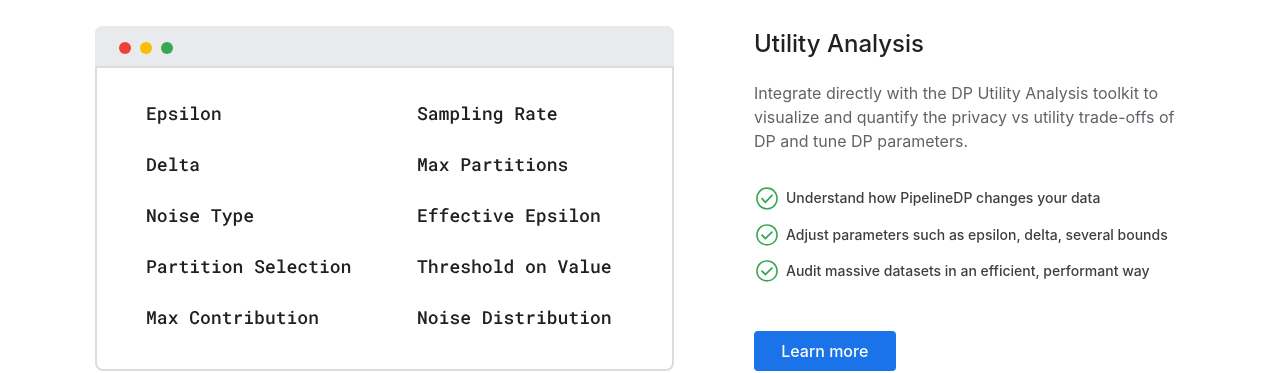
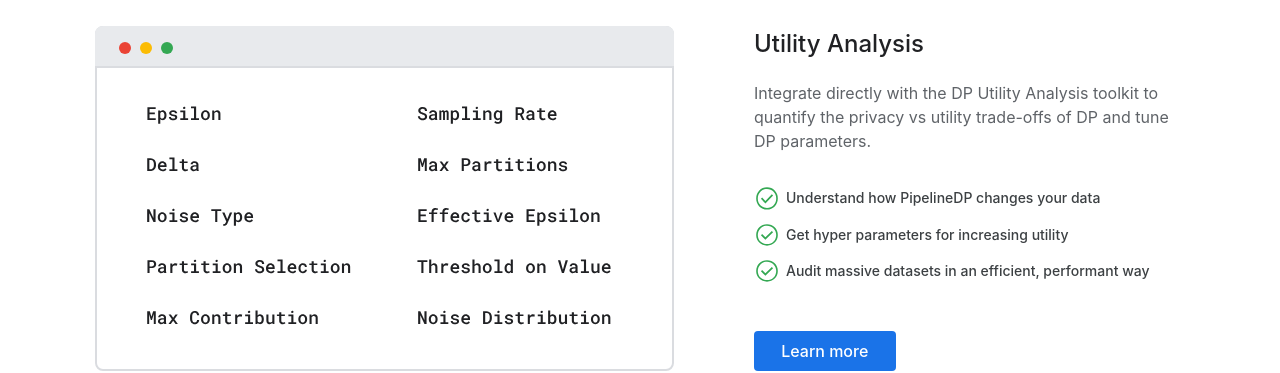
Before and after one commit to OpenMined/PipelineDP, a Jekyll site: the page built from index.html, in a window 1280 px wide. Shown: the part 1367-1740 px from the top of the page. Built offline with Jekyll 4.4.1, drawn with Linux system fonts in a browser that asks for light colours.

Commit message:
Site update

```diff
--- a/index.html
+++ b/index.html
@@ -50,13 +50,13 @@
   <img class="c-feature__image" src="{{ "/assets/images/utility-analysis.svg" | relative_url }}" width="579" height="345" alt="">
   <div>
     <h2 class="c-feature__title">Utility Analysis</h2>
-    <p class="c-feature__description">Integrate directly with the DP Utility Analysis toolkit to visualize and quantify the privacy vs utility trade-offs of DP and tune DP parameters.</p>
+    <p class="c-feature__description">Integrate directly with the DP Utility Analysis toolkit to quantify the privacy vs utility trade-offs of DP and tune DP parameters.</p>
     <ul class="c-feature__list">
       <li class="c-feature__item">Understand how PipelineDP changes your data</li>
-      <li class="c-feature__item">Adjust parameters such as epsilon, delta, several bounds</li>
+      <li class="c-feature__item">Get hyper parameters for increasing utility</li>
       <li class="c-feature__item">Audit massive datasets in an efficient, performant way</li>
     </ul>
-    <a class="c-button c-button--primary" href="https://github.com/{{ site.github_repository }}/tree/main/utility_analysis">Learn more</a>
+    <a class="c-button c-button--primary" href="https://github.com/{{ site.github_repository }}/tree/main/examples/utility_analysis_demo_for_PEPR_2024.ipynb">Learn more</a>
   </div>
 </section>
 <section class="o-wrapper c-partners">
```
